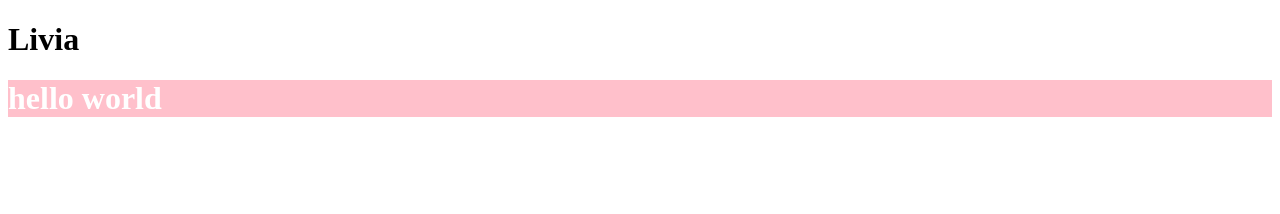
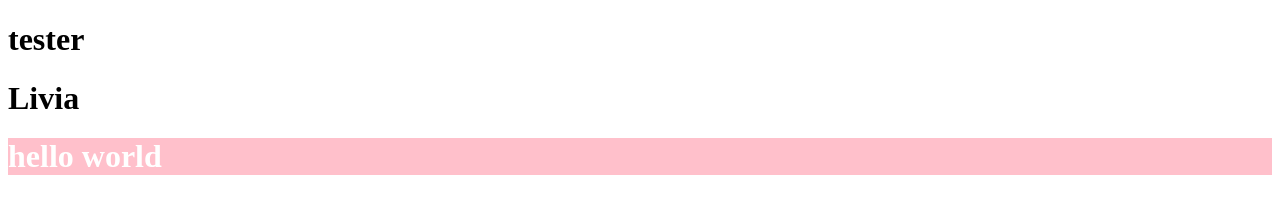
Before and after one commit to wjm2202/tech-git, a plain HTML site: page index.html in a window 1280 px wide. Drawn offline with Linux system fonts and the light colour scheme.

Commit message:
testing the repo

```diff
--- a/index.html
+++ b/index.html
@@ -5,6 +5,7 @@
   <meta charset="utf-8">
 
   <title>The HTML5 Herald</title>
+  <h1>tester</h1>
   <meta name="description" content="The HTML5 Herald">
   <meta name="author" content="SitePoint">
 
```
